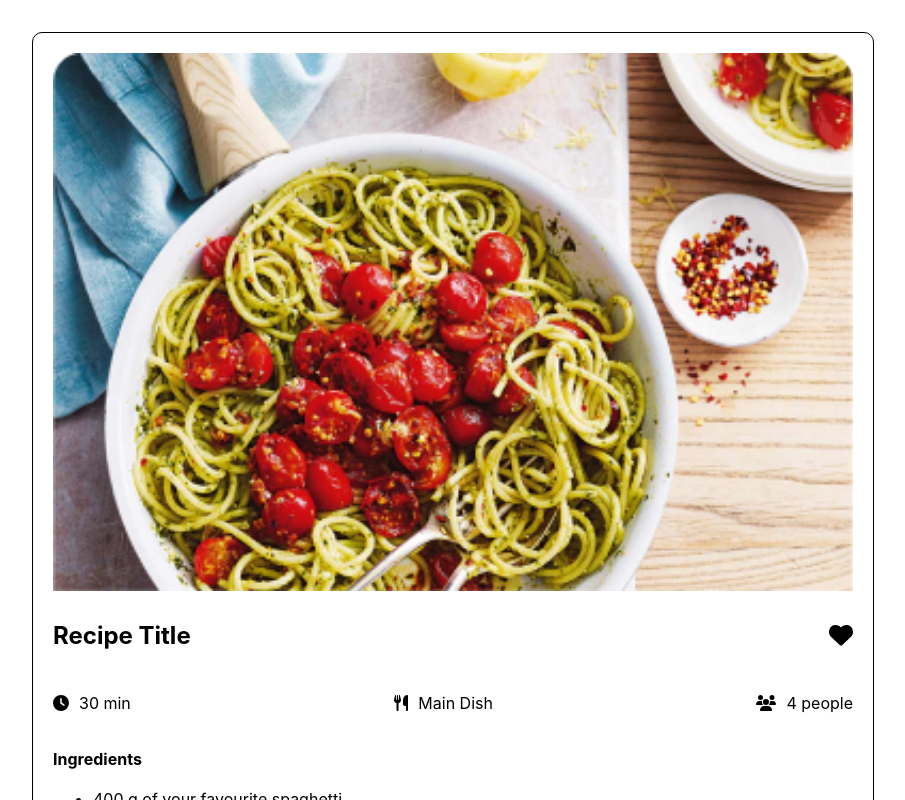
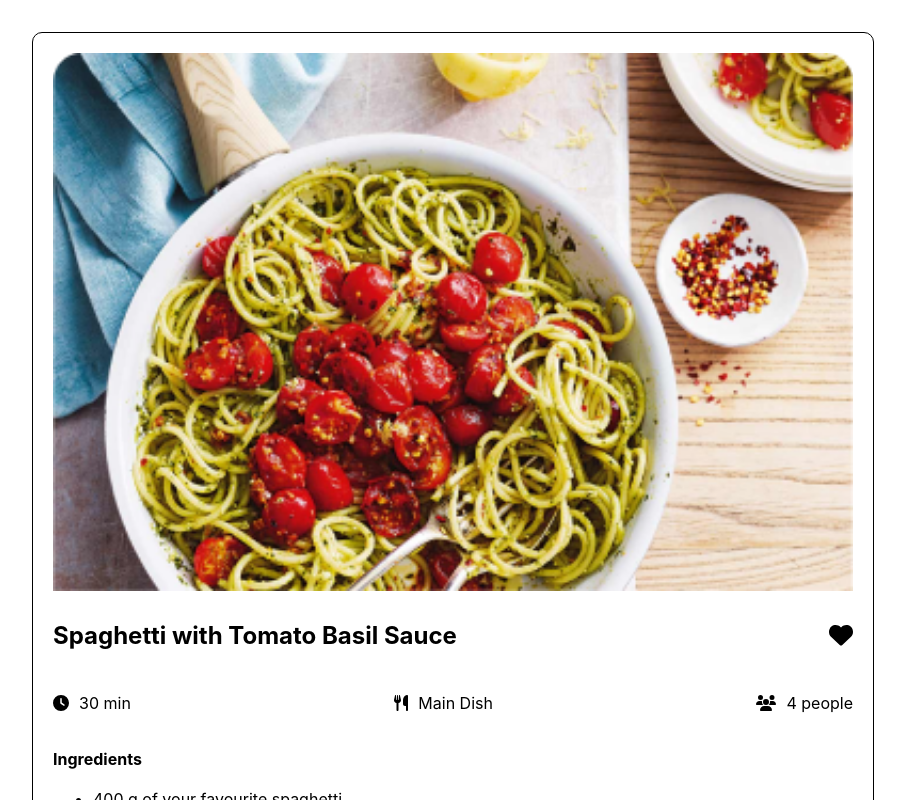
Before and after one commit to danielvaswani/jumbo-dxd-app, a React (Vite) app in the folder jumbo-dxd-web/: page / in a window 1280 px wide. Shown: the top 800 px of the page, without its empty margins (187-1092 px from the left). Built offline with nearby package versions, Linux system fonts and the light colour scheme; no server answers.

Commit message:
Adjusted RecipePage for futureproof dynamic text.

```diff
--- a/jumbo-dxd-web/package.json
+++ b/jumbo-dxd-web/package.json
@@ -10,10 +10,14 @@
     "preview": "vite preview"
   },
   "dependencies": {
+    "fontawesome": "^5.6.3",
     "react": "^18.2.0",
     "react-dom": "^18.2.0"
   },
   "devDependencies": {
+    "@fortawesome/fontawesome-svg-core": "^6.5.0",
+    "@fortawesome/free-solid-svg-icons": "^6.5.0",
+    "@fortawesome/react-fontawesome": "^0.2.0",
     "@types/react": "^18.2.15",
     "@types/react-dom": "^18.2.7",
     "@vitejs/plugin-react": "^4.0.3",
--- a/jumbo-dxd-web/src/App.jsx
+++ b/jumbo-dxd-web/src/App.jsx
@@ -1,27 +1,63 @@
 import { useEffect, useState } from 'react'
 import './App.css'
 import './RecipePage'
+import { FontAwesomeIcon } from '@fortawesome/react-fontawesome';
+import { faLeaf } from '@fortawesome/free-solid-svg-icons';
+import PastaPesto from './img/recipePic.png';
+
 import RecipePage from './RecipePage'
 
 function App() {
-  const [count, setCount] = useState(0)
-  let [recipes, setRecipes] = useState([])
+  // const [count, setCount] = useState(0)
+  // let [recipes, setRecipes] = useState([])
 
-  useEffect(() => {
-    //fetch recipes from recipes-oct-2.json
-      const data = fetch('./recipes-oct-2.json')
-      .then(response => response.json())
-      .then(data => {
-        console.log(data)
-        setRecipes([recipes, data])
-      })
-    }, [])
+  // useEffect(() => {
+  //   //fetch recipes from recipes-oct-2.json
+  //     const data = fetch('./recipes-oct-2.json')
+  //     .then(response => response.json())
+  //     .then(data => {
+  //       console.log(data)
+  //       setRecipes([recipes, data])
+  //     })
+  //   }, [])
+
+  const recipes = [
+  {
+    ingredients: [
+      "400 g of your favourite spaghetti",
+      <span className="green-leaf"><FontAwesomeIcon icon={faLeaf} /> 1 cup of fresh basil leaves</span>,
+      <span className="green-leaf"><FontAwesomeIcon icon={faLeaf} /> 4 garlic cloves</span>,
+      "1/4 cup olive oil",
+      "Salt and pepper to taste"
+    ],
+    instructions: [
+      "Cook 400 g pasta according to the instructions on the package.",
+      "While the pasta is cooking, chop about 6-8 tomatoes, use 1 cup fresh basil leaves and mince 4 garlic cloves.",
+      "In a pan, heat 1/4 cup of olive oil over medium heat, then add the chopped garlic and fry for a minute.",
+      "Add the chopped tomatoes and cook for a few minutes until soft.",
+      "Stir in the fresh basil and season with salt and pepper.",
+      "Mix the cooked pasta with the tomato basil sauce.",
+      "Serve and, if desired, sprinkle with grated Parmesan cheese."
+    ],
+    title: "Spaghetti with Tomato Basil Sauce",
+    image: PastaPesto,
+    servings: 4,
+    dishType: "Main Dish",
+    cookingTime: 30,
+  }
+  ]
 
   return (
     <>
-    <RecipePage/>
-
-      {recipes[0]}
+    <RecipePage
+    ingredients={recipes[0].ingredients}
+    instructions={recipes[0].instructions}
+    title={recipes[0].title}
+    image={recipes[0].image}
+    servings={recipes[0].servings}
+    dishType={recipes[0].dishType}
+    cookingTime={recipes[0].cookingTime}
+    />
     </>
   )
 }
--- a/jumbo-dxd-web/src/RecipePage.jsx
+++ b/jumbo-dxd-web/src/RecipePage.jsx
@@ -1,36 +1,18 @@
 import React from "react";
+import { faClock, faUtensils, faUsers, faHeart as faHeartRegular } from '@fortawesome/free-solid-svg-icons';
+import './RecipePage.css';
 import { FontAwesomeIcon } from '@fortawesome/react-fontawesome';
-import { faClock, faUtensils, faUsers, faHeart as faHeartRegular, faLeaf } from '@fortawesome/free-solid-svg-icons';
-import './RecipePage.css';
-import PastaPesto from './img/recipePic.png';
 
-const RecipePage = () => {
-  const mockIngredients = [
-    "400 g of your favourite spaghetti",
-    <span className="green-leaf"><FontAwesomeIcon icon={faLeaf} /> 1 cup of fresh basil leaves</span>,
-    <span className="green-leaf"><FontAwesomeIcon icon={faLeaf} /> 4 garlic cloves</span>,
-    "1/4 cup olive oil",
-    "Salt and pepper to taste"
-  ];
-
-  const mockInstructions = [
-    "Cook 400 g pasta according to the instructions on the package.",
-    "While the pasta is cooking, chop about 6-8 tomatoes, use 1 cup fresh basil leaves and mince 4 garlic cloves.",
-    "In a pan, heat 1/4 cup of olive oil over medium heat, then add the chopped garlic and fry for a minute.",
-    "Add the chopped tomatoes and cook for a few minutes until soft.",
-    "Stir in the fresh basil and season with salt and pepper.",
-    "Mix the cooked pasta with the tomato basil sauce.",
-    "Serve and, if desired, sprinkle with grated Parmesan cheese."
-  ];
+const RecipePage = (props) => {
 
   return (
     <div className="recipe-page">
       {/* Image */}
-      <img src={PastaPesto} alt="Recipe" className="recipe-image" />
+      <img src={props.image} alt="Recipe" className="recipe-image" />
 
       {/* Recipe Title and Icon */}
       <div className="recipe-header">
-        <h1 className="recipe-title">Recipe Title</h1>
+        <h1 className="recipe-title">{props.title}</h1>
         <span className="heart-icon">
           <FontAwesomeIcon icon={faHeartRegular} />
         </span>
@@ -41,28 +23,29 @@ const RecipePage = () => {
       <div className="icon-item">
         <FontAwesomeIcon icon={faClock} />
         <div className="icon-text-container">
-            <p>30 min</p>
+          <p>{props.cookingTime} min</p>
         </div>
       </div>
       <div className="icon-item">
         <FontAwesomeIcon icon={faUtensils} />
         <div className="icon-text-container">
-            <p>Main Dish</p>
+          <p>{props.dishType}</p>
         </div>
       </div>
       <div className="icon-item">
         <FontAwesomeIcon icon={faUsers} />
         <div className="icon-text-container">
-            <p>4 people</p>
+          <p>{props.servings} people</p>
         </div>
       </div>
     </div>
+
 
       {/* Ingredients */}
       <div className="ingredients-list">
         <p className="section-title">Ingredients</p>
         <ul>
-          {mockIngredients.map((ingredient, index) => (
+          {props.ingredients.map((ingredient, index) => (
             <li key={index}>{ingredient}</li>
           ))}
         </ul>
@@ -72,7 +55,7 @@ const RecipePage = () => {
       <div className="instructions-list">
         <p className="section-title">Instructions</p>
         <ol>
-          {mockInstructions.map((instruction, index) => (
+          {props.instructions.map((instruction, index) => (
             <li key={index}>{instruction}</li>
           ))}
         </ol>
@@ -83,6 +66,7 @@ const RecipePage = () => {
         <button className="buy-button">Buy this recipe</button>
         <button className="suggest-button">Suggest Similar</button>
       </div>
+
     </div>
   );
 }
--- a/package.json
+++ b/package.json
@@ -1,7 +1,3 @@
 {
-  "dependencies": {
-    "@fortawesome/fontawesome-svg-core": "^6.5.0",
-    "@fortawesome/free-solid-svg-icons": "^6.5.0",
-    "@fortawesome/react-fontawesome": "^0.2.0"
-  }
+
 }
```
Also changed, not shown: 2 other files (tests, documents, lock files or other folders). Lines whose indentation alone changed are shown as unchanged.
